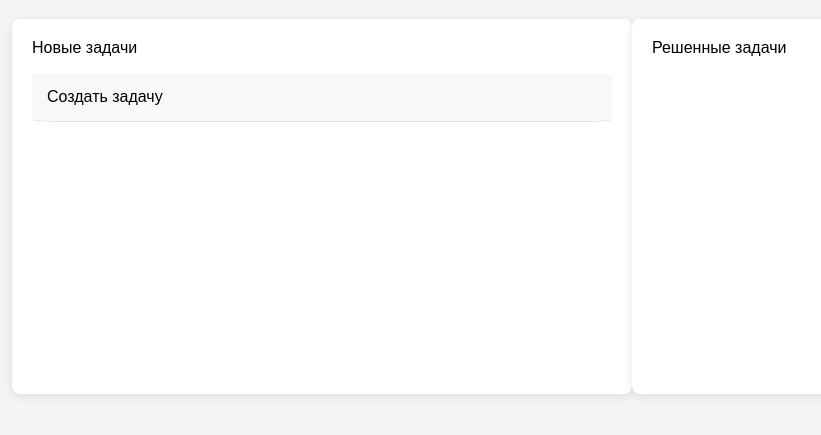
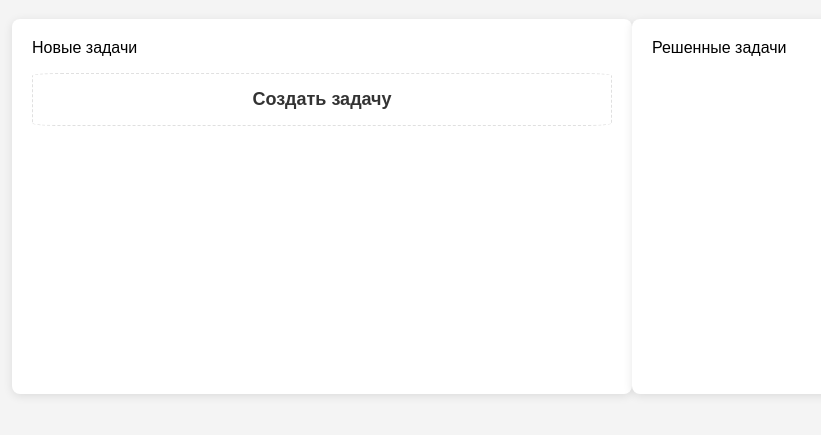
Before and after one commit to DanyaPe/task-scheduler, a plain HTML site: page index.html in a window 1280 px wide. Shown: the part 81-516 px from the top of the page, without its empty margins (8-829 px from the left). Drawn offline with Linux system fonts and the light colour scheme.

Commit message:
feat: Оформление блока создания задач

```diff
--- a/styles/style.css
+++ b/styles/style.css
@@ -71,6 +71,18 @@ ul {
     border-bottom: 1px solid #e0e0e0;
     border-radius: 5%;
     background-color: var(--task-background-color);
+}
+
+#new_task_desk ul li.new_task_block {
+    display: flex;
+    flex-direction: column;
+    border: 1px dashed #e0e0e0;
+    border-radius: 5%;
+    text-align: center;
+    background-color: white;
+    color:#333;
+    font-size: large;
+    font-weight: 800;
 }
 
 /* Стили для кнопок */
```
